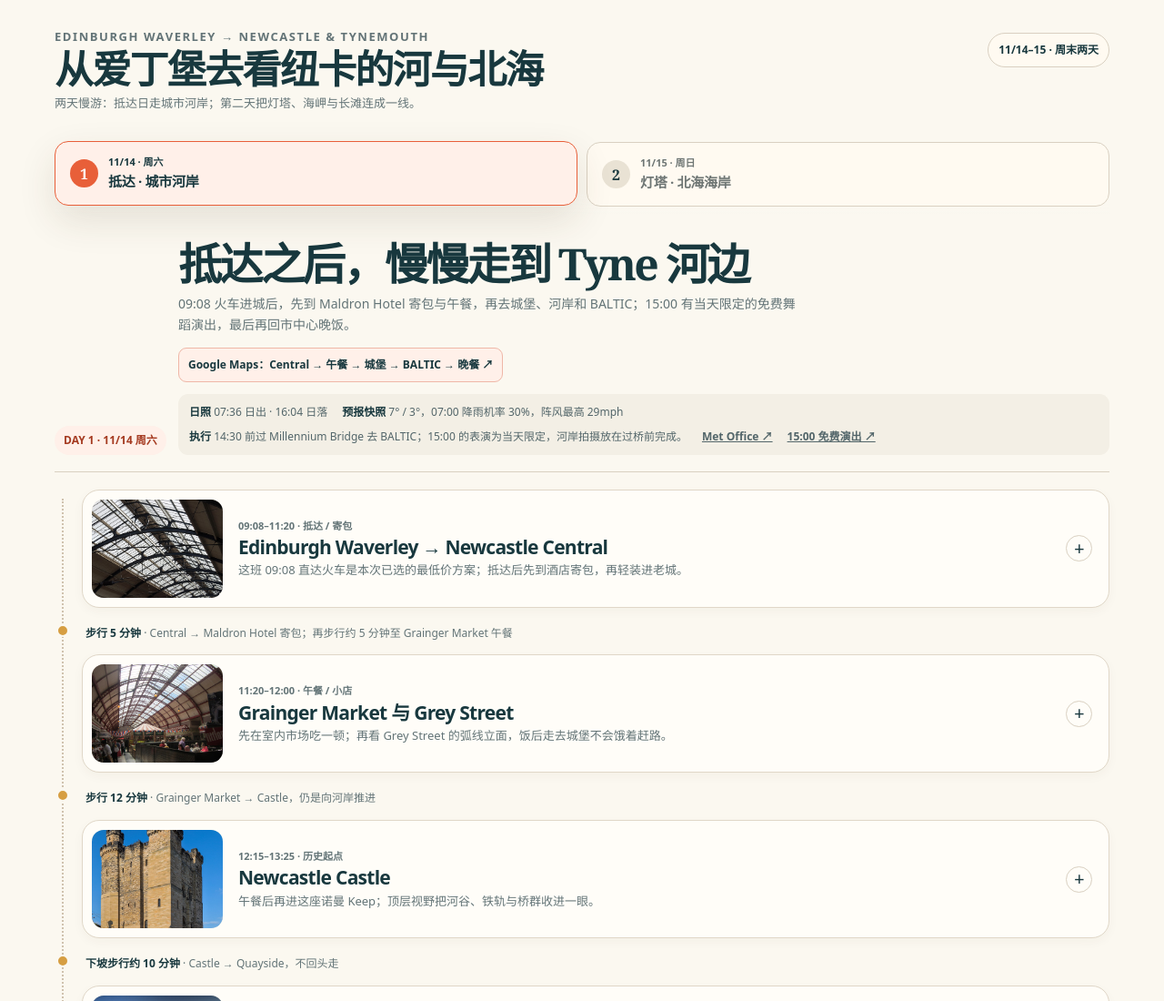
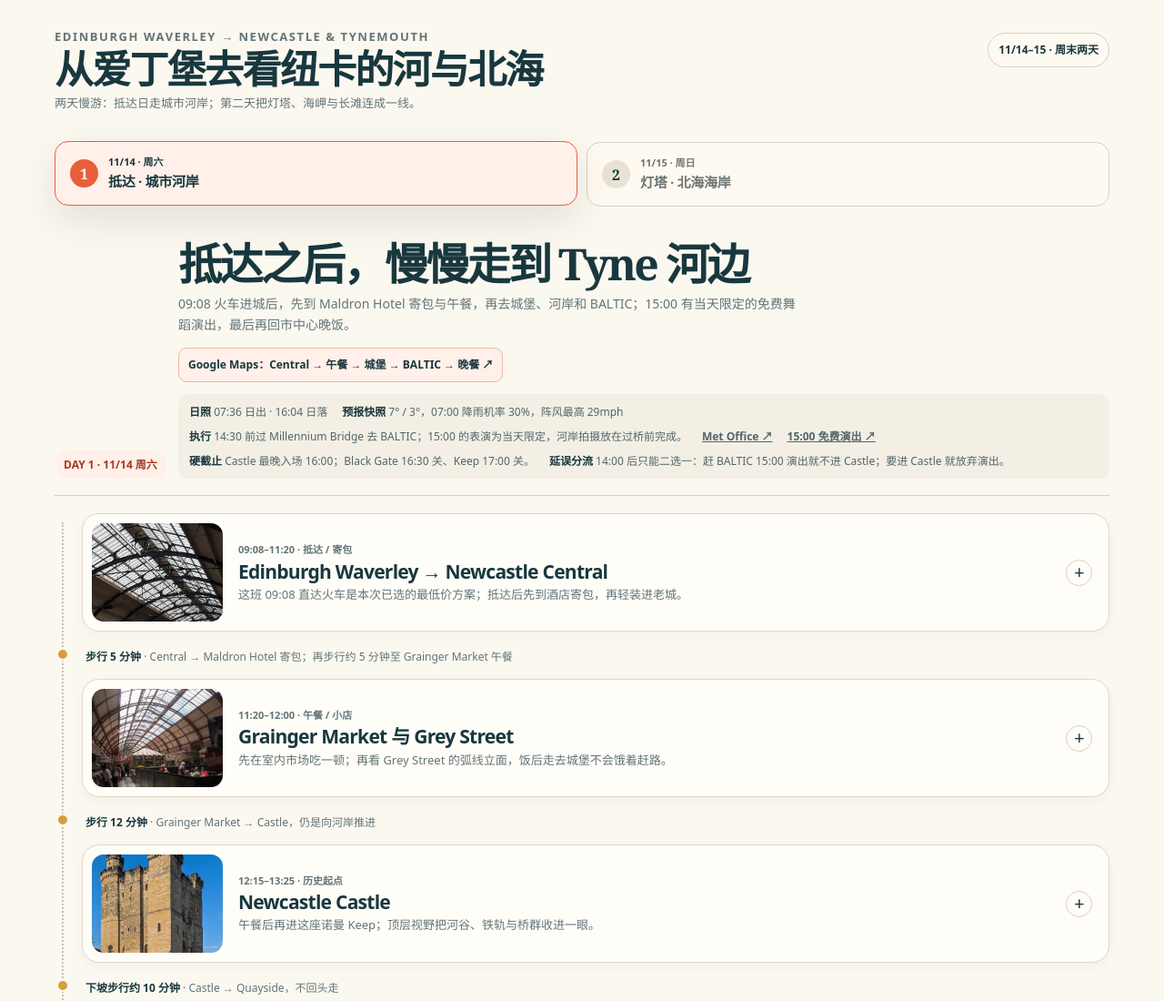
Before and after one commit to Kairus-shuai/edinburgh-newcastle-weekend-guide, a plain HTML site: page index.html in a window 1280 px wide. Shown: the top 1100 px of the page at 91% size. Drawn offline with Linux system fonts and the light colour scheme.

Commit message:
Show Castle and performance hard deadlines

```diff
--- a/index.html
+++ b/index.html
@@ -58,6 +58,9 @@ const stops={
 ]};
 function card(s){const visual=s.photo?'<img class="photo" src="assets/photos/'+s.photo+'" alt="'+s.alt+'" loading="lazy">':'<div class="meal-photo" aria-hidden="true">🍴</div>';const label=(s.id==='dinner'||s.id==='coast-lunch')?'用餐安排':'景点介绍 / 特色';return '<details class="stop" id="stop-'+s.id+'" data-stop="'+s.id+'"><summary>'+visual+'<div class="copy"><span class="time">'+s.time+'</span><h3>'+s.title+'</h3><p>'+s.desc+'</p></div><i class="plus" aria-hidden="true">+</i></summary><div class="detail"><div class="story"><h4>'+label+'</h4><p>'+introductions[s.id]+'</p></div><div><h4>'+s.left[0]+'</h4>'+s.left[1]+'</div><div><h4>'+s.right[0]+'</h4>'+s.right[1]+'</div></div></details>'+(s.leg?'<div class="leg"><b>'+s.leg.split(' · ')[0]+'</b> · '+s.leg.split(' · ').slice(1).join(' · ')+'</div>':'')}
 Object.entries(stops).forEach(([day,list])=>document.getElementById('timeline-'+day).innerHTML=list.map(card).join(''));
+document.querySelector('#day-1 .conditions').insertAdjacentHTML('beforeend','<span><strong>硬截止</strong> Castle 最晚入场 16:00；Black Gate 16:30 关、Keep 17:00 关。</span><span><strong>延误分流</strong> 14:00 后只能二选一：赶 BALTIC 15:00 演出就不进 Castle；要进 Castle 就放弃演出。</span>');
+document.querySelector('#stop-castle .detail>div:last-child').insertAdjacentHTML('beforeend','<p><b>最晚入场 16:00；Black Gate 16:30 关、Keep 17:00 关。</b>14:00 后才离开午饭时，不能再把室内 Castle 与 15:00 BALTIC 演出都硬赶进去。</p>');
+document.querySelector('#stop-baltic .detail>div:last-child').insertAdjacentHTML('beforeend','<p><b>14:40 前抵达最稳；免费、drop-in，无需预约。</b>14:00 后还没离开午饭时，它与 Castle 室内参观互斥；今天只能选其一。</p>');
 const swapLayer='<section class="swap-layer" aria-labelledby="swap-title"><div class="swap-head"><h3 id="swap-title">如果想换，怎么换</h3><p>这些都值得去；按“替换”而不是“叠加”来选。</p></div><div class="swap-grid"><details class="swap-card"><summary><small>整段替换 · 周六下午</small><strong>Laing Art Gallery</strong></summary><p>想把当代艺术换成传统绘画与装饰艺术，就用它替换 BALTIC；两者不叠加。<br><a href="https://www.northeastmuseums.org.uk/laing/visit" target="_blank" rel="noopener">官方开放信息 ↗</a></p></details><details class="swap-card"><summary><small>局部可选 · 周日晚间</small><strong>Newcastle Cathedral</strong></summary><p>只在当天有你真想看的演出时替换“喝一杯／休息”模块；不与其他晚间活动叠加。<br><a href="https://newcastlecathedral.org.uk/" target="_blank" rel="noopener">教堂与活动 ↗</a></p></details><details class="swap-card"><summary><small>另留半天 · Ouseburn</small><strong>Victoria Tunnel + Ouseburn</strong></summary><p>1842 年运煤隧道、二战防空洞和工业街区，导览约 1¼–2 小时；值得专程，不塞进返程夜。<br><a href="https://ouseburntrust.org.uk/events/tunnel-tours/" target="_blank" rel="noopener">隧道导览 ↗</a></p></details><details class="swap-card"><summary><small>雨天整段替换</small><strong>Great North / Discovery Museum</strong></summary><p>自然史考古或泰恩河工业史各留 1.5–2 小时；替换海岸日或另留半天，不能放在日落以后。<br><a href="https://www.northeastmuseums.org.uk/visit" target="_blank" rel="noopener">官方到访入口 ↗</a></p></details></div></section>';
 document.getElementById('timeline-day-2').insertAdjacentHTML('afterend',swapLayer);
 const tabs=[...document.querySelectorAll('.tab')];
```
